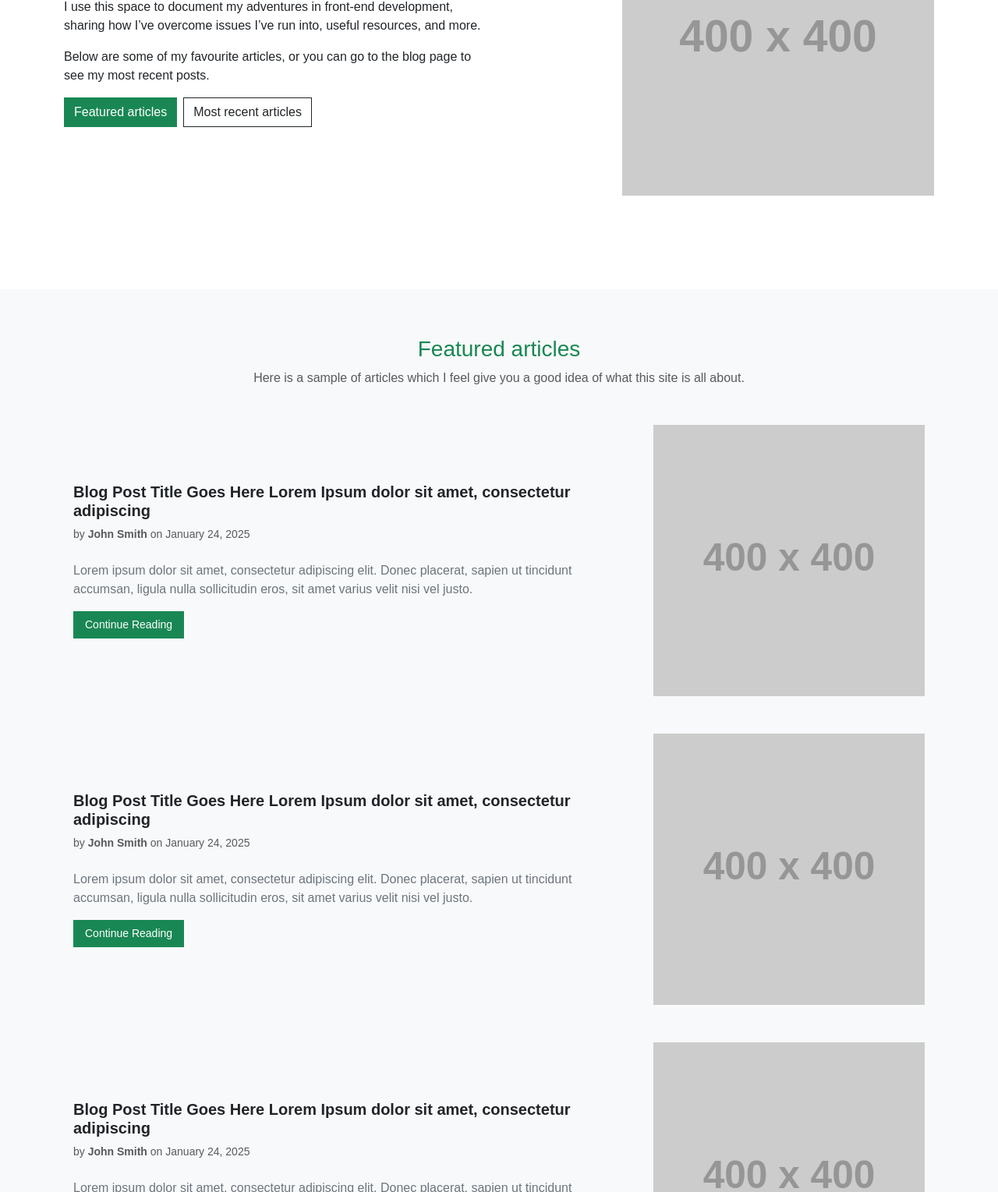
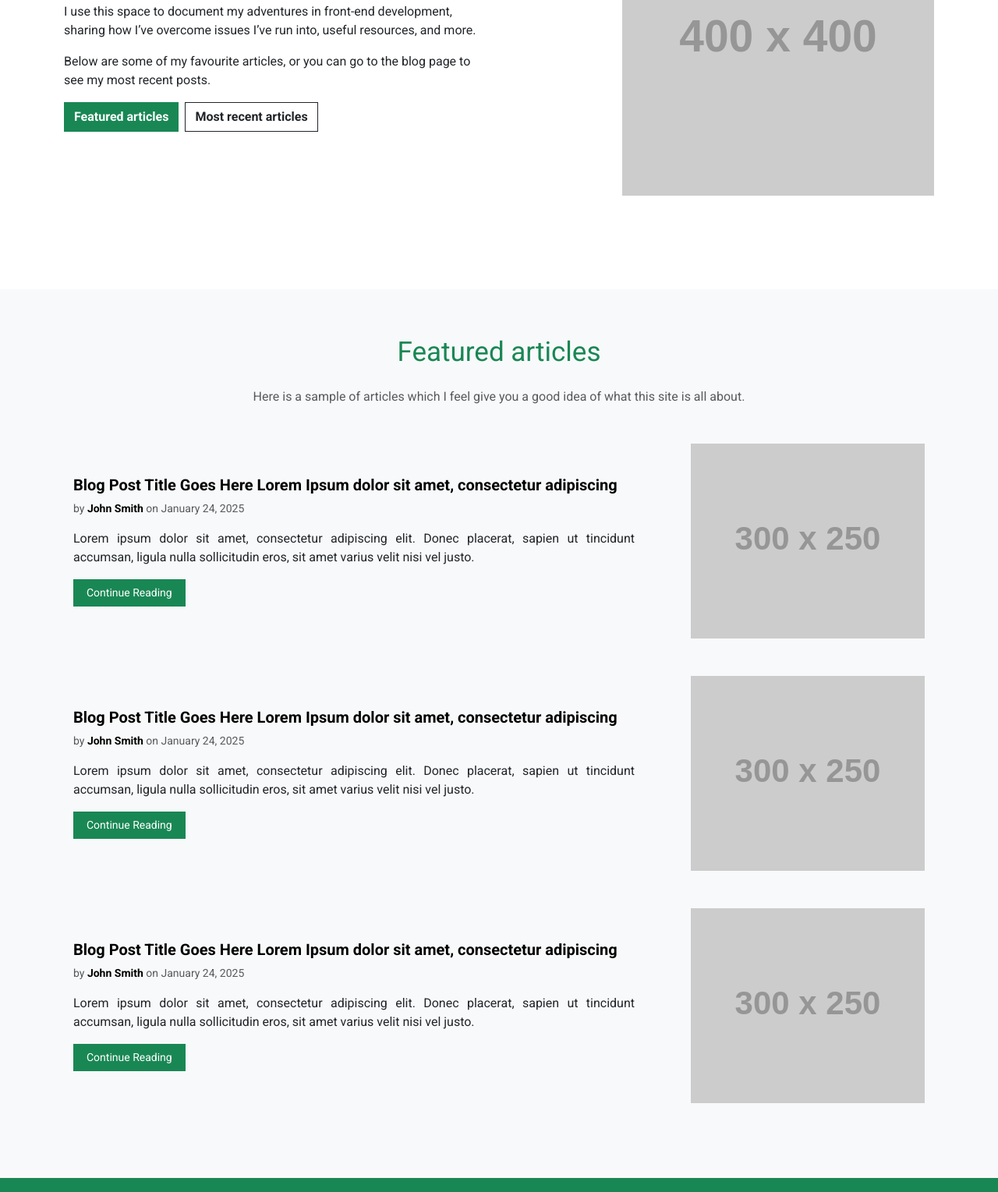
Before and after one commit to pranto113015/blog-website-task, a plain HTML site: page index.html in a window 1280 px wide. Shown: the part 325-1854 px from the top of the page at 78% size. Drawn offline with nearby package versions, Linux system fonts and the light colour scheme; placeholder pictures from the web are drawn by us.

Commit message:
feat: add blog details page and update navigation links

```diff
--- a/index.html
+++ b/index.html
@@ -52,10 +52,10 @@
         >
           <ul class="navbar-nav">
             <li class="nav-item">
-              <a class="nav-link active" aria-current="page" href="#">Home</a>
+              <a class="nav-link" aria-current="page" href="#">Home</a>
             </li>
             <li class="nav-item">
-              <a class="nav-link" href="#">Blog</a>
+              <a class="nav-link" href="/details.html">Blog</a>
             </li>
           </ul>
         </div>
@@ -68,7 +68,7 @@
         <!-- Left Column -->
         <div class="text-center col-md-6 text-md-start">
           <h2 class="text-success mt-sm-3 fw-normal">Welcome to my blog!</h2>
-          <p>
+          <p class="mt-3">
             I use this space to document my adventures in front-end development,
             sharing how I’ve overcome issues I’ve run into, useful resources,
             and more.
@@ -81,15 +81,23 @@
           <!-- For small devices -->
           <div class="d-block d-sm-none mt-3">
             <div class="d-flex flex-column gap-2">
-              <button class="btn btn-success">Featured articles</button>
-              <button class="btn btn-outline-dark">Most recent articles</button>
+              <a class="btn btn-success fw-bold" href="/details.html"
+                >Featured articles</a
+              >
+              <a class="btn btn-outline-dark fw-bold" href="#"
+                >Most recent articles</a
+              >
             </div>
           </div>
 
           <!-- For medium and larger devices -->
           <div class="d-none d-sm-flex mt-3">
-            <button class="btn btn-success me-2">Featured articles</button>
-            <button class="btn btn-outline-dark">Most recent articles</button>
+            <a class="btn btn-success me-2 fw-bold" href="/details.html"
+              >Featured articles</a
+            >
+            <a class="btn btn-outline-dark fw-bold" href="#"
+              >Most recent articles</a
+            >
           </div>
         </div>
 
@@ -101,7 +109,6 @@
             class="img-fluid"
           />
         </div>
-
 
         <div class="col-md-6 d-none d-md-block mt-4 mt-md-0 text-end">
           <img
@@ -119,7 +126,7 @@
         <h3 class="text-center text-success fw-normal mb-2">
           Featured articles
         </h3>
-        <p class="text-center text-muted mb-5">
+        <p class="text-center text-muted mt-4 mb-5">
           Here is a sample of articles which I feel give you a good idea of what
           this site is all about.
         </p>
@@ -127,32 +134,48 @@
         <!-- Article 1 -->
         <div class="container my-5">
           <div class="row align-items-center mb-5">
+            <!-- Right image  -->
             <div
               class="col-12 col-md-4 order-1 order-md-2 text-center text-md-end mb-3 mb-md-0"
             >
               <img
-                src="https://placehold.co/400"
+                src="https://placehold.co/300x250"
                 alt="Blog Post Image"
                 class="img-fluid"
+                style="width: 100%; max-width: 300px; height: auto"
               />
             </div>
 
+            <!-- Left content -->
             <div
-              class="col-12 col-md-8 order-2 order-md-1 text-md-start text-sm-start text-sm-justify"
+              class="col-12 col-md-8 order-2 order-md-1 text-md-start text-sm-start"
             >
-              <h5 class="fw-bold">
+              <h5 class="fw-bold mb-2">
+                <a href="/details.html" class="text-decoration-none text-black">
                   Blog Post Title Goes Here Lorem Ipsum dolor sit amet,
                   consectetur adipiscing
+                </a>
               </h5>
-              <p class="text-muted small mb-4">
-                by <strong>John Smith</strong> on January 24, 2025
+
+              <p class="text-muted small mb-3">
+                by
+                <strong
+                  ><a href="#" class="text-decoration-none text-black"
+                    >John Smith</a
+                  ></strong
+                >
+                on January 24, 2025
               </p>
-              <p class="text-secondary">
+
+              <p class="text-dark mb-3" style="text-align: justify">
                 Lorem ipsum dolor sit amet, consectetur adipiscing elit. Donec
                 placerat, sapien ut tincidunt accumsan, ligula nulla
                 sollicitudin eros, sit amet varius velit nisi vel justo.
               </p>
-              <a href="#" class="btn btn-success btn-sm">Continue Reading</a>
+
+              <a href="/details.html" class="btn btn-success btn-sm px-3"
+                >Continue Reading</a
+              >
             </div>
           </div>
         </div>
@@ -160,30 +183,48 @@
         <!-- Article 2 -->
         <div class="container my-5">
           <div class="row align-items-center mb-5">
+            <!-- Right image  -->
             <div
               class="col-12 col-md-4 order-1 order-md-2 text-center text-md-end mb-3 mb-md-0"
             >
               <img
-                src="https://placehold.co/400"
+                src="https://placehold.co/300x250"
                 alt="Blog Post Image"
                 class="img-fluid"
+                style="width: 100%; max-width: 300px; height: auto"
               />
             </div>
 
-            <div class="col-12 col-md-8 order-2 order-md-1 text-md-start">
-              <h5 class="fw-bold">
+            <!-- Left content -->
+            <div
+              class="col-12 col-md-8 order-2 order-md-1 text-md-start text-sm-start"
+            >
+              <h5 class="fw-bold mb-2">
+                <a href="/details.html" class="text-decoration-none text-black">
                   Blog Post Title Goes Here Lorem Ipsum dolor sit amet,
                   consectetur adipiscing
+                </a>
               </h5>
-              <p class="text-muted small mb-4">
-                by <strong>John Smith</strong> on January 24, 2025
+
+              <p class="text-muted small mb-3">
+                by
+                <strong
+                  ><a href="#" class="text-decoration-none text-black"
+                    >John Smith</a
+                  ></strong
+                >
+                on January 24, 2025
               </p>
-              <p class="text-secondary">
+
+              <p class="text-dark mb-3" style="text-align: justify">
                 Lorem ipsum dolor sit amet, consectetur adipiscing elit. Donec
                 placerat, sapien ut tincidunt accumsan, ligula nulla
                 sollicitudin eros, sit amet varius velit nisi vel justo.
               </p>
-              <a href="#" class="btn btn-success btn-sm">Continue Reading</a>
+
+              <a href="/details.html" class="btn btn-success btn-sm px-3"
+                >Continue Reading</a
+              >
             </div>
           </div>
         </div>
@@ -191,30 +232,48 @@
         <!-- Article 3 -->
         <div class="container my-5">
           <div class="row align-items-center mb-5">
+            <!-- Right image  -->
             <div
               class="col-12 col-md-4 order-1 order-md-2 text-center text-md-end mb-3 mb-md-0"
             >
               <img
-                src="https://placehold.co/400"
+                src="https://placehold.co/300x250"
                 alt="Blog Post Image"
                 class="img-fluid"
+                style="width: 100%; max-width: 300px; height: auto"
               />
             </div>
 
-            <div class="col-12 col-md-8 order-2 order-md-1 text-md-start">
-              <h5 class="fw-bold">
+            <!-- Left content -->
+            <div
+              class="col-12 col-md-8 order-2 order-md-1 text-md-start text-sm-start"
+            >
+              <h5 class="fw-bold mb-2">
+                <a href="/details.html" class="text-decoration-none text-black">
                   Blog Post Title Goes Here Lorem Ipsum dolor sit amet,
                   consectetur adipiscing
+                </a>
               </h5>
-              <p class="text-muted small mb-4">
-                by <strong>John Smith</strong> on January 24, 2025
+
+              <p class="text-muted small mb-3">
+                by
+                <strong
+                  ><a href="#" class="text-decoration-none text-black"
+                    >John Smith</a
+                  ></strong
+                >
+                on January 24, 2025
               </p>
-              <p class="text-secondary">
+
+              <p class="text-dark mb-3" style="text-align: justify">
                 Lorem ipsum dolor sit amet, consectetur adipiscing elit. Donec
                 placerat, sapien ut tincidunt accumsan, ligula nulla
                 sollicitudin eros, sit amet varius velit nisi vel justo.
               </p>
-              <a href="#" class="btn btn-success btn-sm">Continue Reading</a>
+
+              <a href="/details.html" class="btn btn-success btn-sm px-3"
+                >Continue Reading</a
+              >
             </div>
           </div>
         </div>
--- a/style.css
+++ b/style.css
@@ -1,6 +1,9 @@
+@import url('https://fonts.googleapis.com/css2?family=Roboto:ital,wght@0,100..900;1,100..900&display=swap');
+
+
 body {
   background-color: white;
-  font-family: "Poppins", sans-serif;
+  font-family: "Roboto", "sans-serif" !important;
 }
 
 .intro-section {
@@ -29,4 +32,5 @@ body {
 
 .text-success {
   margin-top: 12px !important;
+  font-size: 35px !important;
 }
```
Also changed, not shown: details.html (added, +157 -0 lines). Lines whose indentation alone changed are shown as unchanged.
